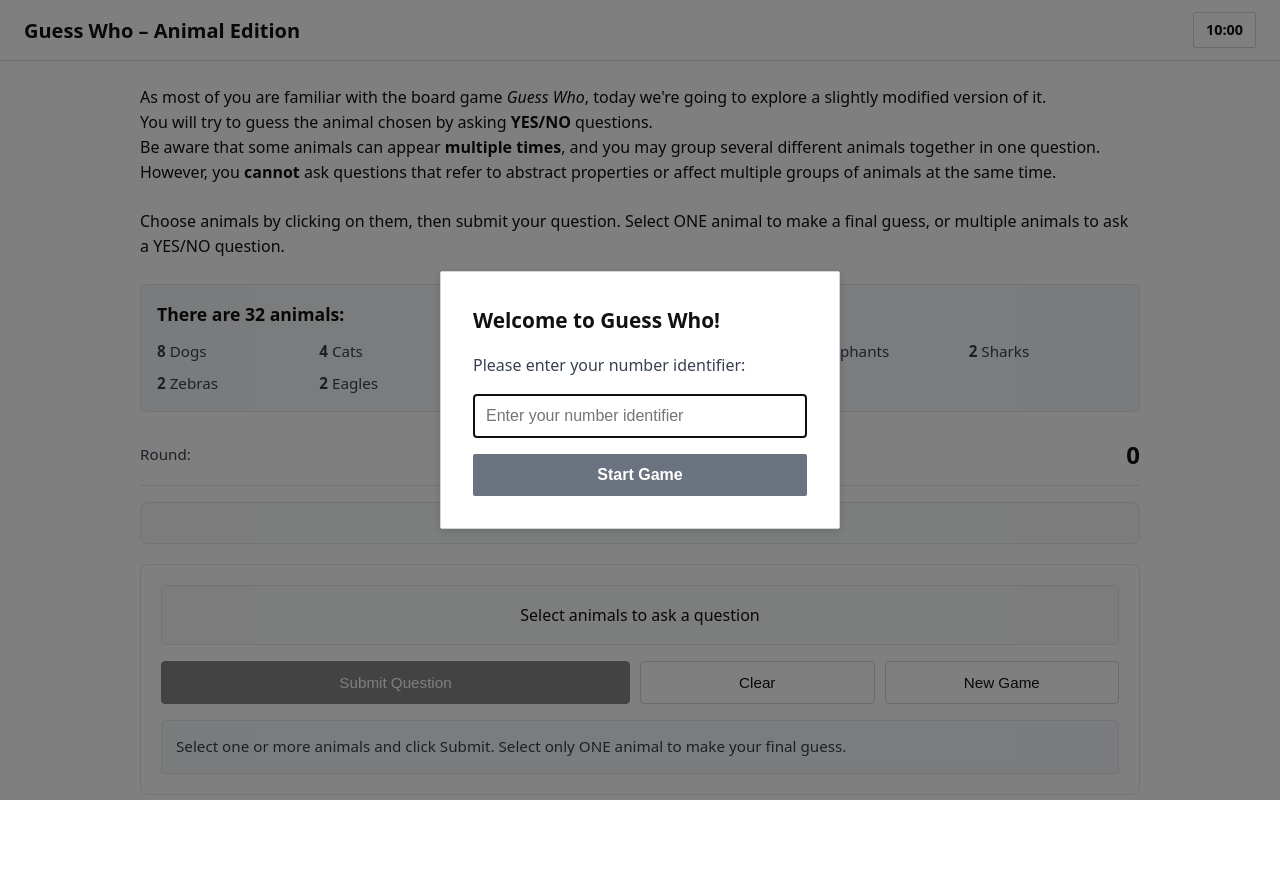
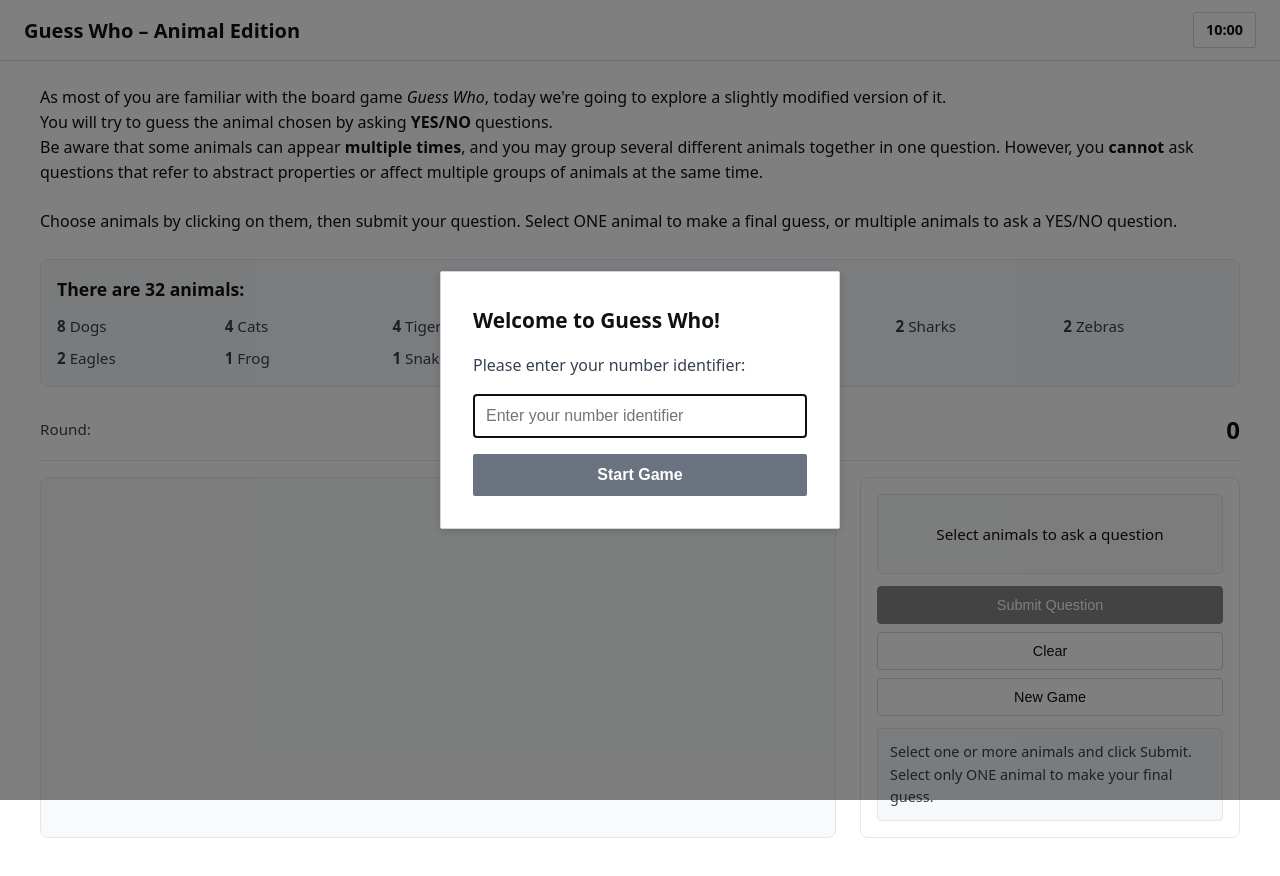
Before and after one commit to JonKuqi/Digital_Education_PS, a plain HTML site: page game.html in a window 1280 px wide. Before the commit the page ends 819 px from the top, so only its background shows below. Drawn offline with Linux system fonts and the light colour scheme.

Commit message:
put controls on the right

```diff
--- a/game.html
+++ b/game.html
@@ -123,8 +123,21 @@
         }
 
         .container {
-            max-width: 1000px;
+            max-width: 1200px;
             margin: 0 auto;
+        }
+
+        .game-layout {
+            display: grid;
+            grid-template-columns: 1fr 380px;
+            gap: 24px;
+            margin-bottom: 20px;
+        }
+
+        @media (max-width: 900px) {
+            .game-layout {
+                grid-template-columns: 1fr;
+            }
         }
 
         .intro {
@@ -190,21 +203,20 @@
             background: #f9fafb;
             border: 1px solid #e5e7eb;
             border-radius: 8px;
-            padding: 20px;
-            margin-bottom: 20px;
+            padding: 16px;
         }
 
         .animal-grid {
             display: grid;
             grid-template-columns: repeat(8, 1fr);
-            gap: 12px;
+            gap: 8px;
         }
 
         .animal-card {
             background: white;
             border: 2px solid #d1d5db;
             border-radius: 4px;
-            padding: 8px;
+            padding: 6px;
             cursor: pointer;
             transition: all 0.15s;
             aspect-ratio: 1;
@@ -231,14 +243,14 @@
         }
 
         .animal-emoji {
-            font-size: 1.8em;
+            font-size: 1.4em;
             line-height: 1;
         }
 
         .animal-name {
-            font-size: 0.65em;
+            font-size: 0.55em;
             color: #374151;
-            margin-top: 4px;
+            margin-top: 3px;
             font-weight: 500;
             text-align: center;
         }
@@ -247,7 +259,10 @@
             background: white;
             border: 1px solid #e5e7eb;
             border-radius: 8px;
-            padding: 20px;
+            padding: 16px;
+            display: flex;
+            flex-direction: column;
+            gap: 12px;
         }
 
         .question-display {
@@ -255,9 +270,8 @@
             border: 1px solid #e5e7eb;
             border-radius: 4px;
             padding: 16px;
-            min-height: 60px;
-            margin-bottom: 16px;
-            font-size: 1rem;
+            min-height: 80px;
+            font-size: 0.95rem;
             color: #111;
             display: flex;
             align-items: center;
@@ -266,15 +280,14 @@
         }
 
         .button-group {
-            display: grid;
-            grid-template-columns: 2fr 1fr 1fr;
-            gap: 10px;
-            margin-bottom: 16px;
+            display: flex;
+            flex-direction: column;
+            gap: 8px;
         }
 
         button {
-            padding: 12px 16px;
-            font-size: 0.95rem;
+            padding: 10px 14px;
+            font-size: 0.9rem;
             border: 1px solid #d1d5db;
             border-radius: 4px;
             cursor: pointer;
@@ -313,8 +326,8 @@
             background: #f6f8fa;
             border: 1px solid #e5e7eb;
             border-radius: 4px;
-            padding: 14px;
-            font-size: 0.95rem;
+            padding: 12px;
+            font-size: 0.9rem;
             color: #374151;
         }
 
@@ -339,10 +352,6 @@
         @media (max-width: 600px) {
             .animal-grid {
                 grid-template-columns: repeat(4, 1fr);
-            }
-
-            .button-group {
-                grid-template-columns: 1fr;
             }
         }
     </style>
@@ -401,6 +410,7 @@
             </div>
         </div>
 
+        <div class="game-layout">
             <div class="game-board">
                 <div class="animal-grid" id="animalGrid"></div>
             </div>
@@ -417,6 +427,7 @@
                 </div>
 
                 <div class="feedback" id="feedback">Select one or more animals and click Submit. Select only ONE animal to make your final guess.</div>
+            </div>
         </div>
     </div>
     </div>
```
Lines whose indentation alone changed are shown as unchanged.
